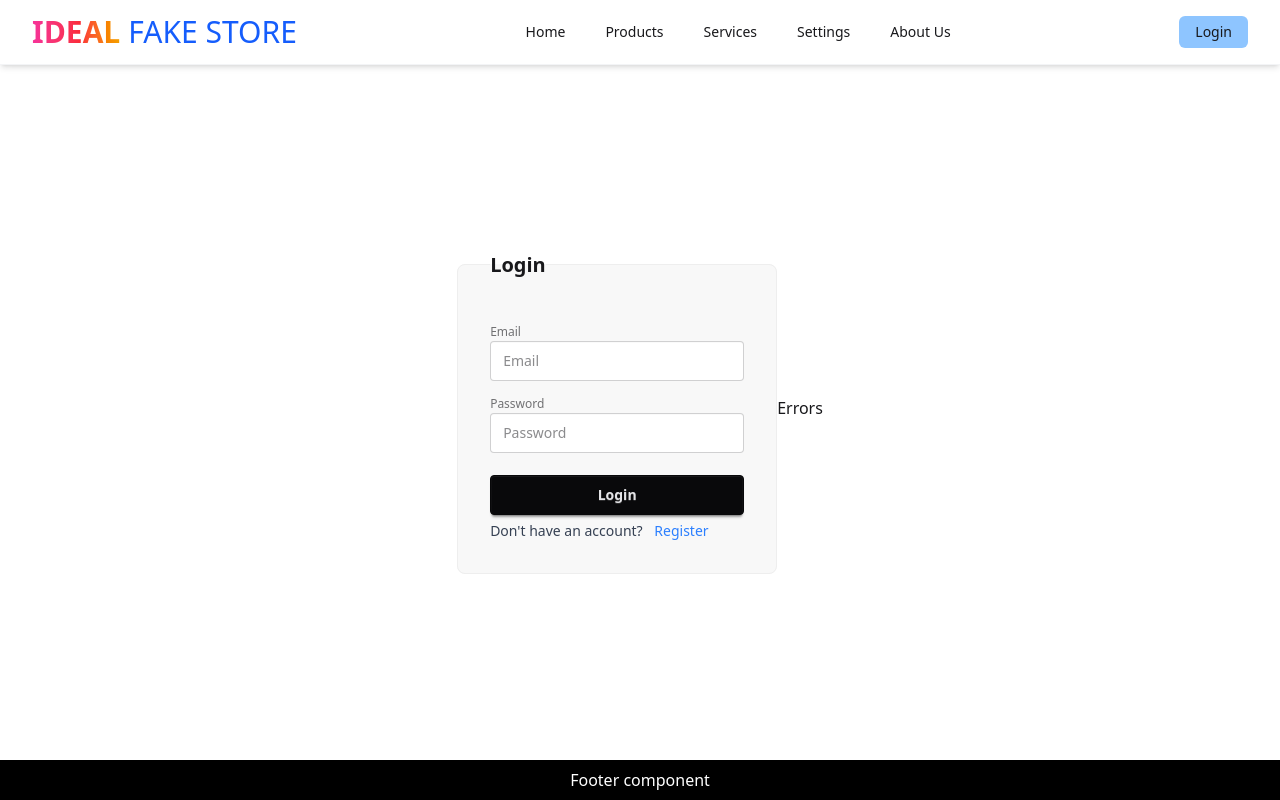
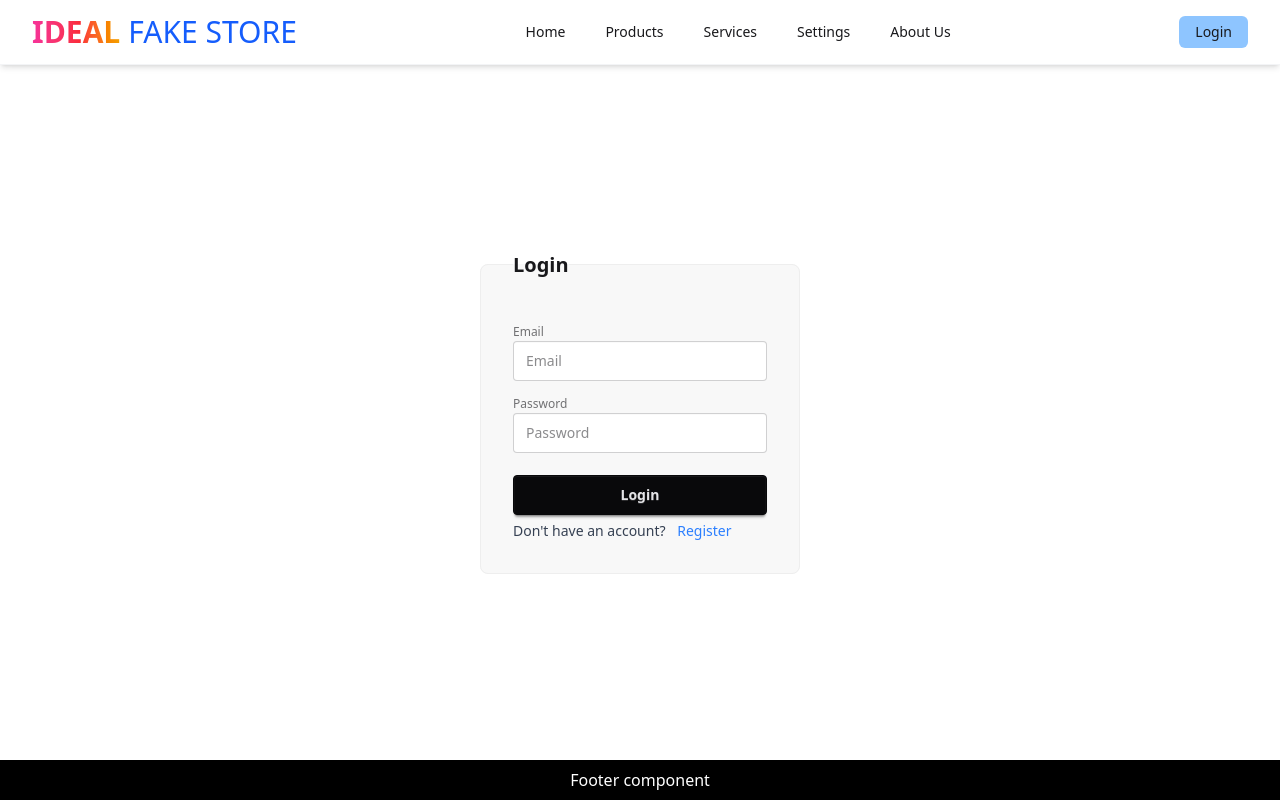
Before and after one commit to Web-Dev-Spider/frontend-17, a React (Vite) app: page /login in a window 1280 px wide. Built offline with nearby package versions, Linux system fonts and the light colour scheme.

Commit message:
login page error p removed

```diff
--- a/src/pages/Login.jsx
+++ b/src/pages/Login.jsx
@@ -95,7 +95,7 @@ function Login() {
 
                     <p className='fle flex-col md:flex-row text-sm font-medium text-gray-700'>Don't have an account? <span className='text-blue-500 md:ml-2 hover:text-green-900'><Link to='/register'> Register</Link ></span></p>
                 </fieldset>
-                <div className='flex items-start'><p>Errors</p></div>
+
             </form> : " "}
 
 
```
